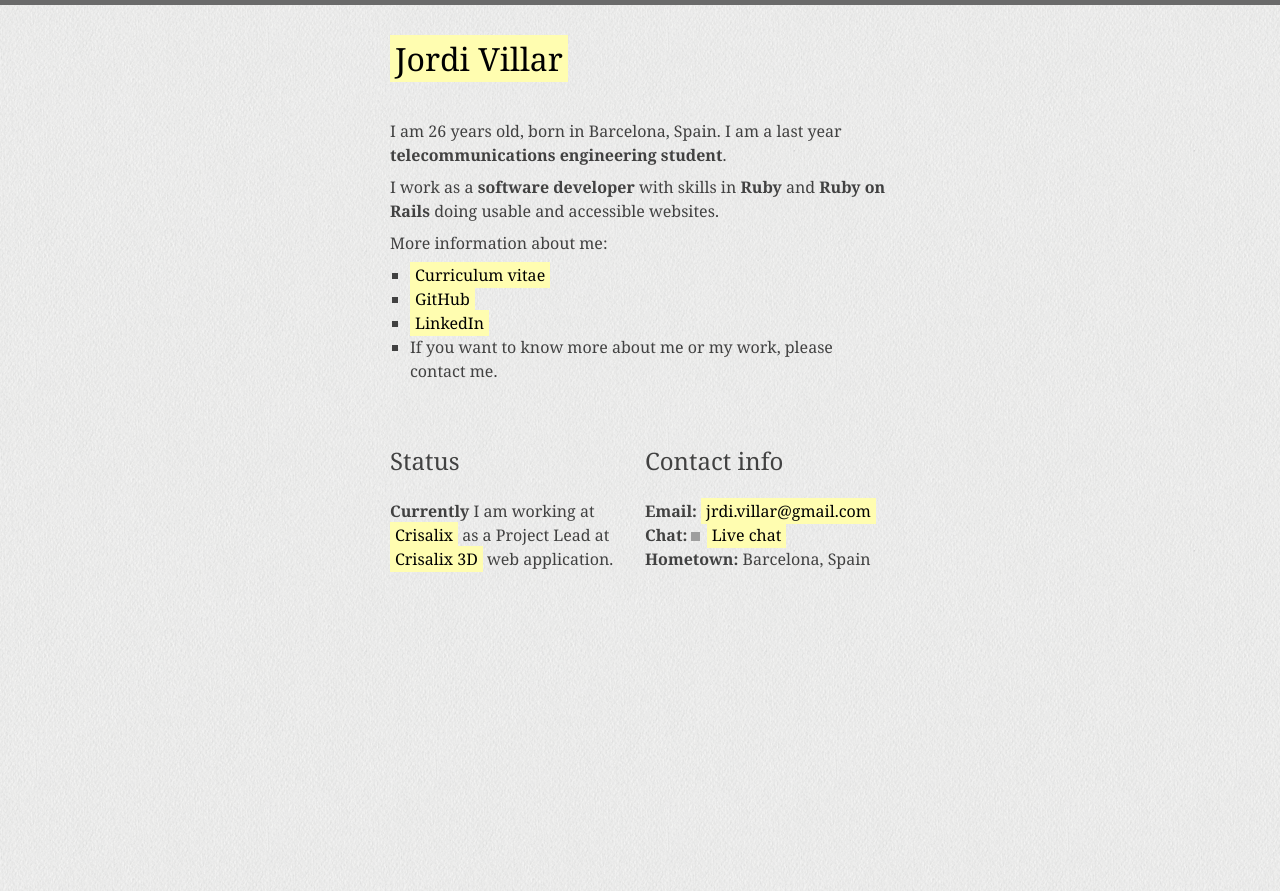
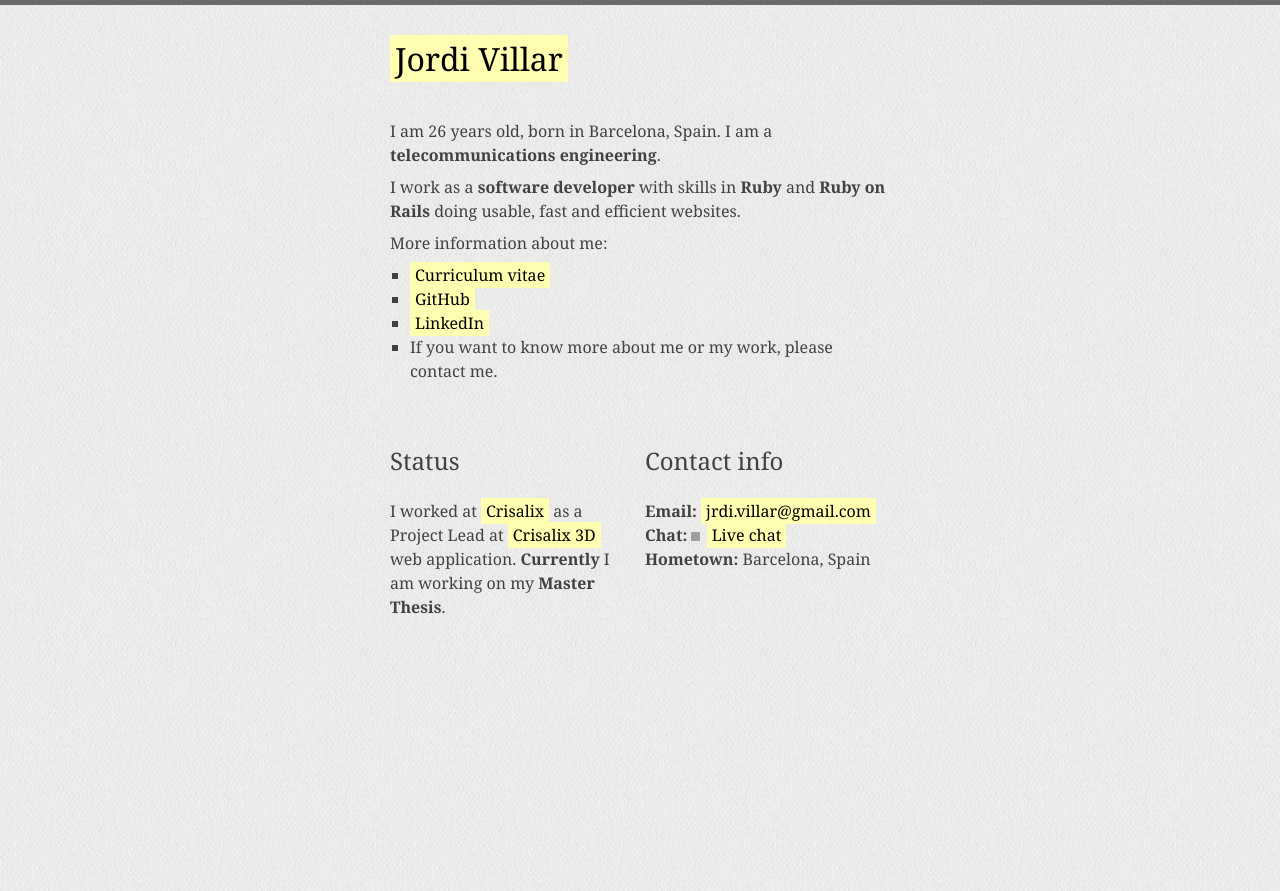
Before and after one commit to jrdi/jrdi.github.com, a Jekyll site: the page built from index.html, in a window 1280 px wide. Shown: the top 891 px of the page. Built offline with Jekyll 4.4.1, drawn with Linux system fonts in a browser that asks for light colours; Markdown is read by kramdown in place of the engine named in the settings; the list of posts is cut into pages by our own code; grey boxes are pictures that could not be loaded.

Commit message:
update status

```diff
--- a/index.html
+++ b/index.html
@@ -3,8 +3,8 @@ layout: default
 title: Software developer
 ---
 
-<p>I am <span id="years_old">25</span> years old, born in Barcelona, Spain. I am a last year <strong>telecommunications engineering student</strong>.</p>
-<p>I work as a <strong>software developer</strong> with skills in <strong>Ruby</strong> and <strong>Ruby on Rails</strong> doing usable and accessible websites.</p>
+<p>I am <span id="years_old">25</span> years old, born in Barcelona, Spain. I am a <strong>telecommunications engineering</strong>.</p>
+<p>I work as a <strong>software developer</strong> with skills in <strong>Ruby</strong> and <strong>Ruby on Rails</strong> doing usable, fast and efficient websites.</p>
 <p>More information about me:</p>
 <ul class="square">
     <li>
@@ -22,7 +22,7 @@ title: Software developer
 </ul>
 <div class="left">
   <h2 class="subcontent">Status</h2>
-  <p><strong>Currently</strong> I am working at <a href="http://www.crisalix.com/">Crisalix</a> as a Project Lead at <a href="http://estetix.crisalix.com">Crisalix 3D</a> web application.</p>
+  <p>I worked at <a href="http://www.crisalix.com/">Crisalix</a> as a Project Lead at <a href="https://pro.crisalix.com">Crisalix 3D</a> web application. <strong>Currently</strong> I am working on my <strong>Master Thesis</strong>.</p>
 </div>
 <div class="right">
   <h2 class="subcontent">Contact info</h2>
```
Also changed, not shown: 2 other files.
